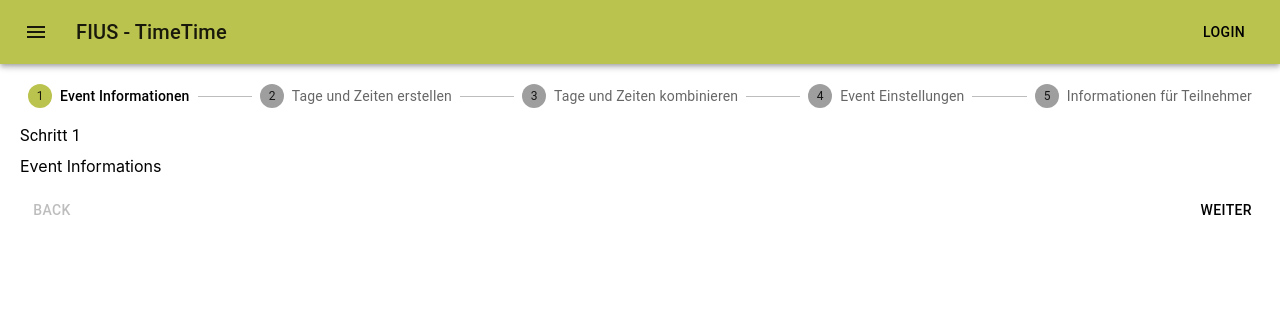
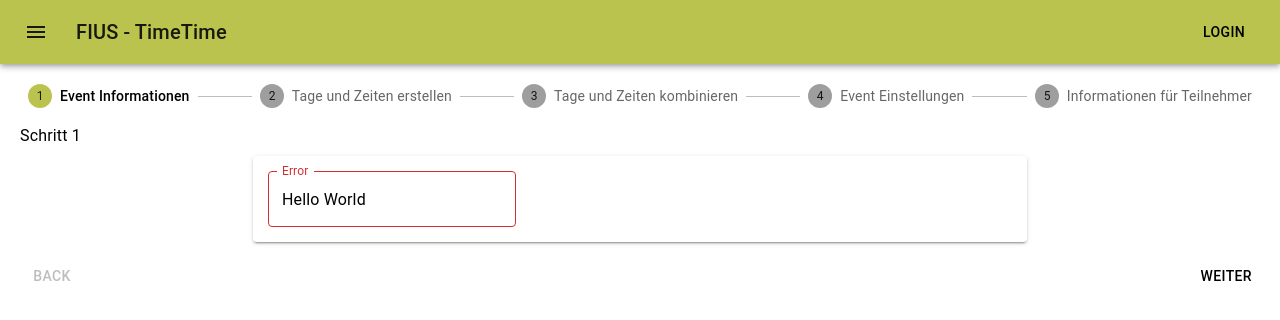
Before and after one commit to TheMrPhantom/timetime, a React (Create React App) app in the folder frontend/: page / in a window 1280 px wide. Shown: the top 320 px of the page. Built offline with nearby package versions, Linux system fonts and the light colour scheme.

Commit message:
added scss

```diff
--- a/frontend/package.json
+++ b/frontend/package.json
@@ -21,6 +21,7 @@
     "react-dom": "^17.0.2",
     "react-scripts": "5.0.0",
     "recharts": "^2.1.8",
+    "typescript-plugin-css-modules": "^3.4.0",
     "typescript": "^4.5.5",
     "web-vitals": "^2.1.4"
   },
@@ -49,6 +50,7 @@
     ]
   },
   "devDependencies": {
-    "@types/js-cookie": "^3.0.1"
+    "@types/js-cookie": "^3.0.1",
+    "typescript-plugin-css-modules": "^3.4.0"
   }
 }
--- /dev/null
+++ b/frontend/src/Components/Common/common.module.scss
@@ -0,0 +1,6 @@
+.flexMiddle {
+    display: flex;
+    justify-content: center;
+    flex-direction: row;
+    flex-wrap: wrap;
+}
--- /dev/null
+++ b/frontend/src/Components/Common/variables.module.scss
@@ -0,0 +1 @@
+$padding: 15px;
--- a/frontend/src/Components/Event/CreateEvent.tsx
+++ b/frontend/src/Components/Event/CreateEvent.tsx
@@ -11,6 +11,7 @@ import CreateDaysAndTimes from './CreateDaysAndTimes';
 import CombineDaysAndtimes from './CombineDaysAndtimes';
 import Settings from './Settings';
 import OwnerInfos from './OwnerInfos';
+import styles from '../Common/common.module.scss';
 
 type Props = {}
 
@@ -117,7 +118,10 @@ const CreateEvent = (props: Props) => {
             ) : (
                 <React.Fragment>
                     <Typography sx={{ mt: 2, mb: 1 }}>{Texts.STEP} {activeStep + 1}</Typography>
-                    {displaySteps()}
+                    {console.log(styles)}
+                    <div className={styles.flexMiddle}>
+                        {displaySteps()}
+                    </div>
                     <Box sx={{ display: 'flex', flexDirection: 'row', pt: 2 }}>
                         <Button
                             color="inherit"
--- a/frontend/src/Components/Event/Informations.tsx
+++ b/frontend/src/Components/Event/Informations.tsx
@@ -1,10 +1,21 @@
+import { Paper, TextField, Typography } from '@mui/material'
 import React from 'react'
+import Texts from '../../texts.json'
+import eventClasses from './event.module.scss';
 
 type Props = {}
 
 const Informations = (props: Props) => {
     return (
-        <div>Event Informations</div>
+        <Paper elevation={2} className={eventClasses.stepperPaper}>
+            <TextField
+                error
+                id="event-name"
+                label="Error"
+                defaultValue="Hello World"
+                variant="outlined"
+            />
+        </Paper>
     )
 }
 
--- /dev/null
+++ b/frontend/src/Components/Event/event.module.scss
@@ -0,0 +1,8 @@
+@import "../Common/variables.module.scss";
+
+.stepperPaper {
+    width: 60%;
+    min-width: 200px;
+    background-color: red;
+    padding: $padding;
+}
--- /dev/null
+++ b/frontend/src/types/global.d.ts
@@ -0,0 +1,4 @@
+declare module "*.module.scss" {
+    const classes: { readonly [key: string]: string };
+    export default classes;
+}
```
Also changed, not shown: frontend/tsconfig.json (+6 -1 lines), 1 other file (tests, documents, lock files or other folders).
